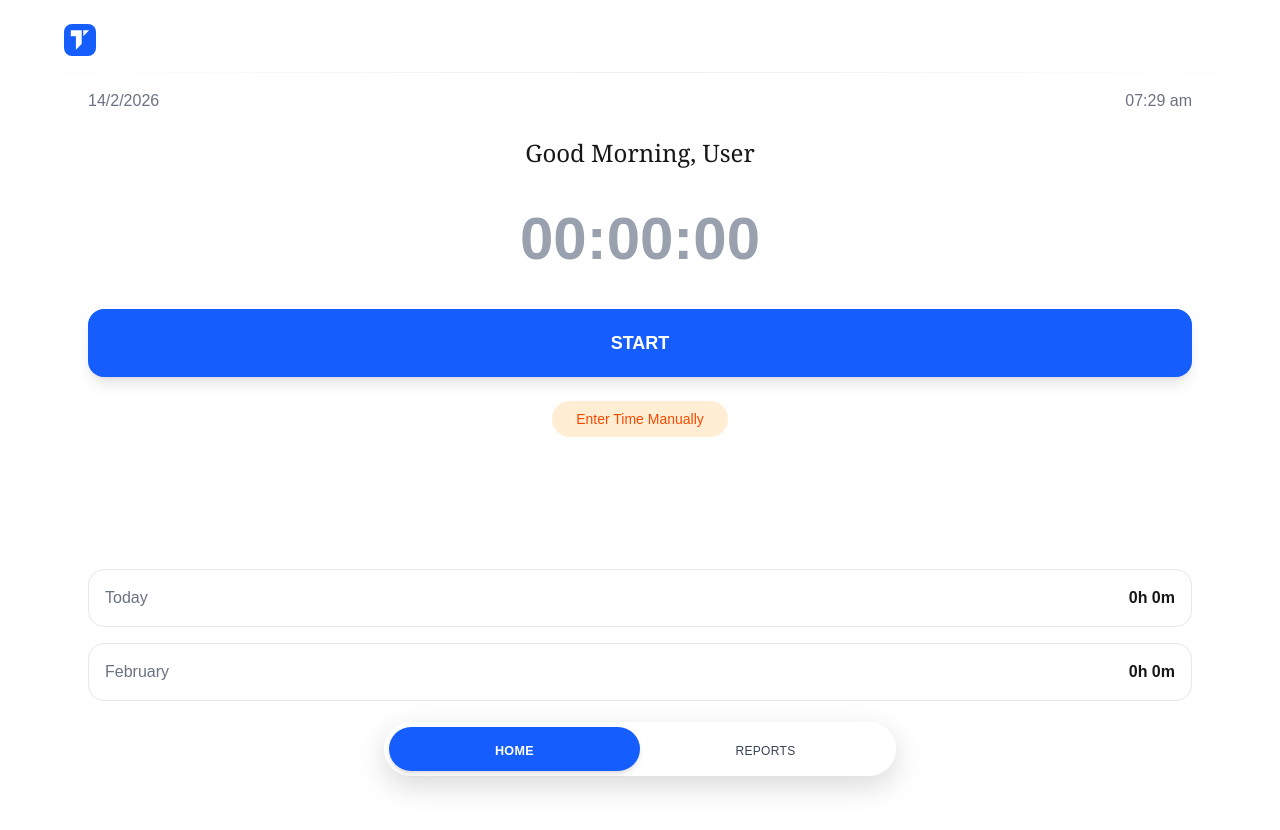
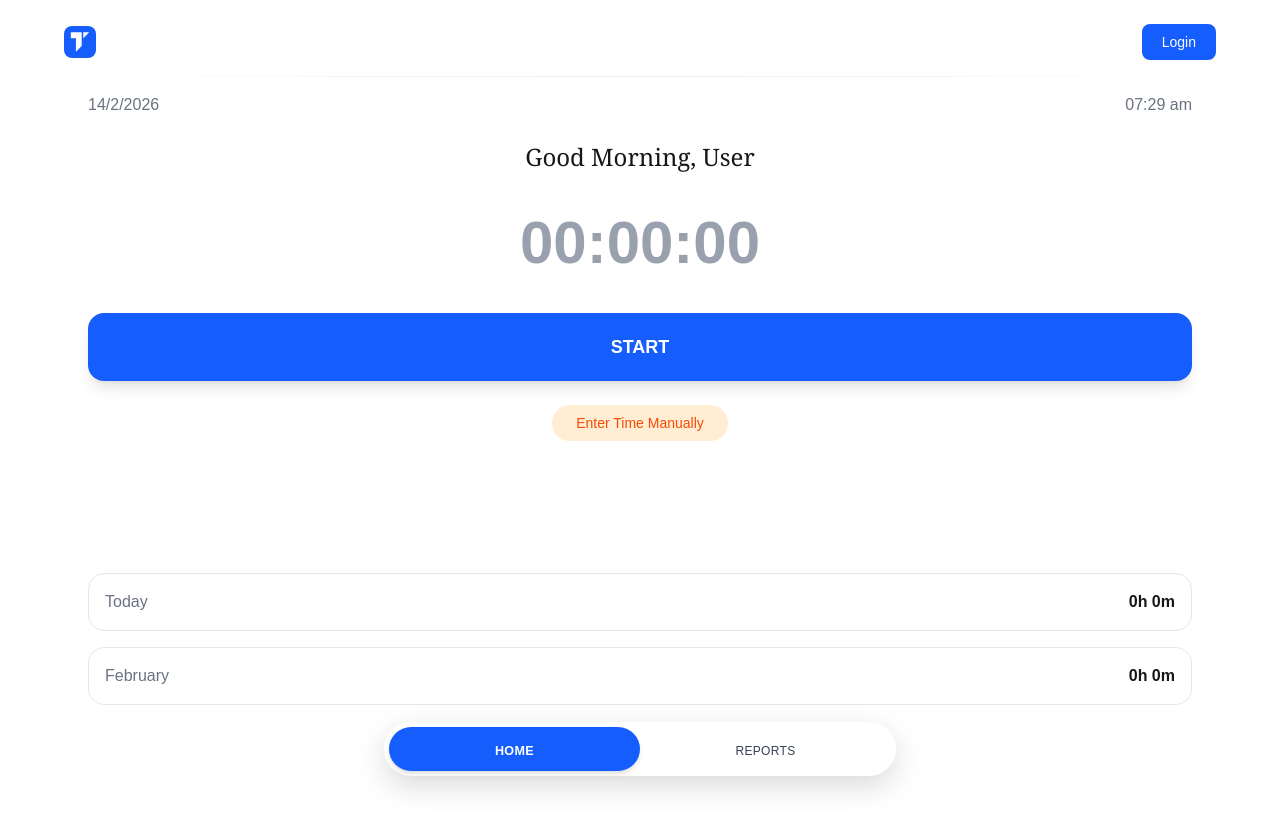
Before and after one commit to debhyalok007-wq/time-tracker, a Next.js app: page / in a window 1280 px wide. Shown: the top 830 px of the page. Built offline with nearby package versions, Linux system fonts and the light colour scheme; no server answers.

Commit message:
Implement login and widget mode in Header component
Add login functionality and handle widget mode in header

```diff
--- a/app/Header.tsx
+++ b/app/Header.tsx
@@ -1,9 +1,13 @@
 "use client"
 
 import { useEffect, useState, useRef } from "react"
+import { usePathname } from "next/navigation"
 import { supabase } from "../lib/supabase"
 
 export default function Header() {
+
+  const pathname = usePathname()
+  const isWidget = pathname === "/widget"
 
   const [user, setUser] = useState<any>(null)
   const [showProfile, setShowProfile] = useState(false)
@@ -23,18 +27,28 @@ export default function Header() {
         setShowProfile(false)
       }
     }
+
     document.addEventListener("mousedown", handleClickOutside)
     return () => document.removeEventListener("mousedown", handleClickOutside)
   }, [])
 
   const logout = async () => {
     await supabase.auth.signOut()
-    window.location.reload()
+    window.location.href = "/login"
+  }
+
+  const login = async () => {
+    await supabase.auth.signInWithOAuth({
+      provider: "google",
+    })
   }
 
   const getInitials = (email: string) => {
     return email.split("@")[0].substring(0, 2).toUpperCase()
   }
+
+  // 🚀 Hide header completely in widget mode
+  if (isWidget) return null
 
   return (
     <header className="px-6 pt-6 pb-4">
@@ -48,8 +62,8 @@ export default function Header() {
           <path d="M19.259 12.2865V6.3457H25.1998L19.259 12.2865Z" fill="white"/>
         </svg>
 
-        {/* PROFILE */}
-        {user && (
+        {/* RIGHT SIDE */}
+        {user ? (
           <div className="relative" ref={profileRef}>
 
             <div
@@ -82,11 +96,17 @@ export default function Header() {
             )}
 
           </div>
+        ) : (
+          <button
+            onClick={login}
+            className="px-5 py-2 bg-blue-600 text-white rounded-lg text-sm"
+          >
+            Login
+          </button>
         )}
 
       </div>
 
-      {/* Light separator */}
       <div className="mt-4 h-px bg-gradient-to-r from-transparent via-gray-200 to-transparent opacity-70"></div>
 
     </header>
```
